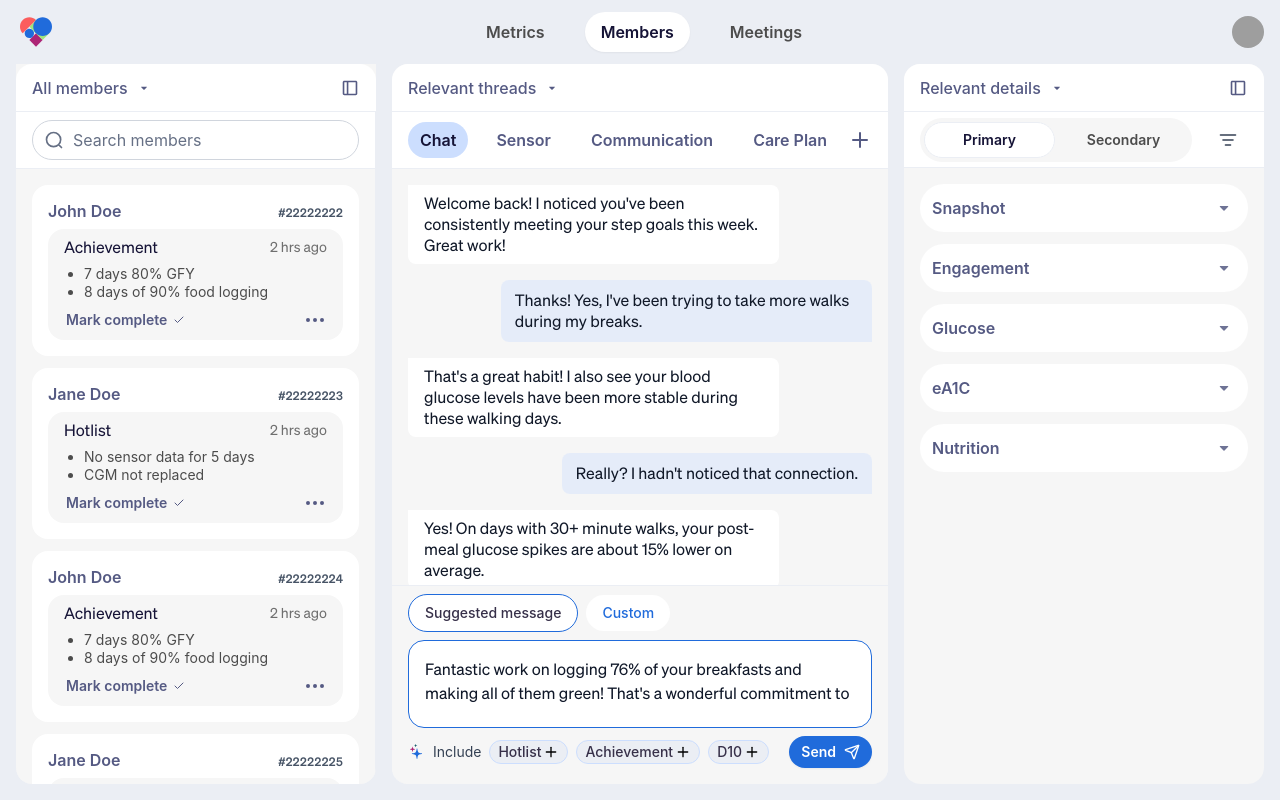
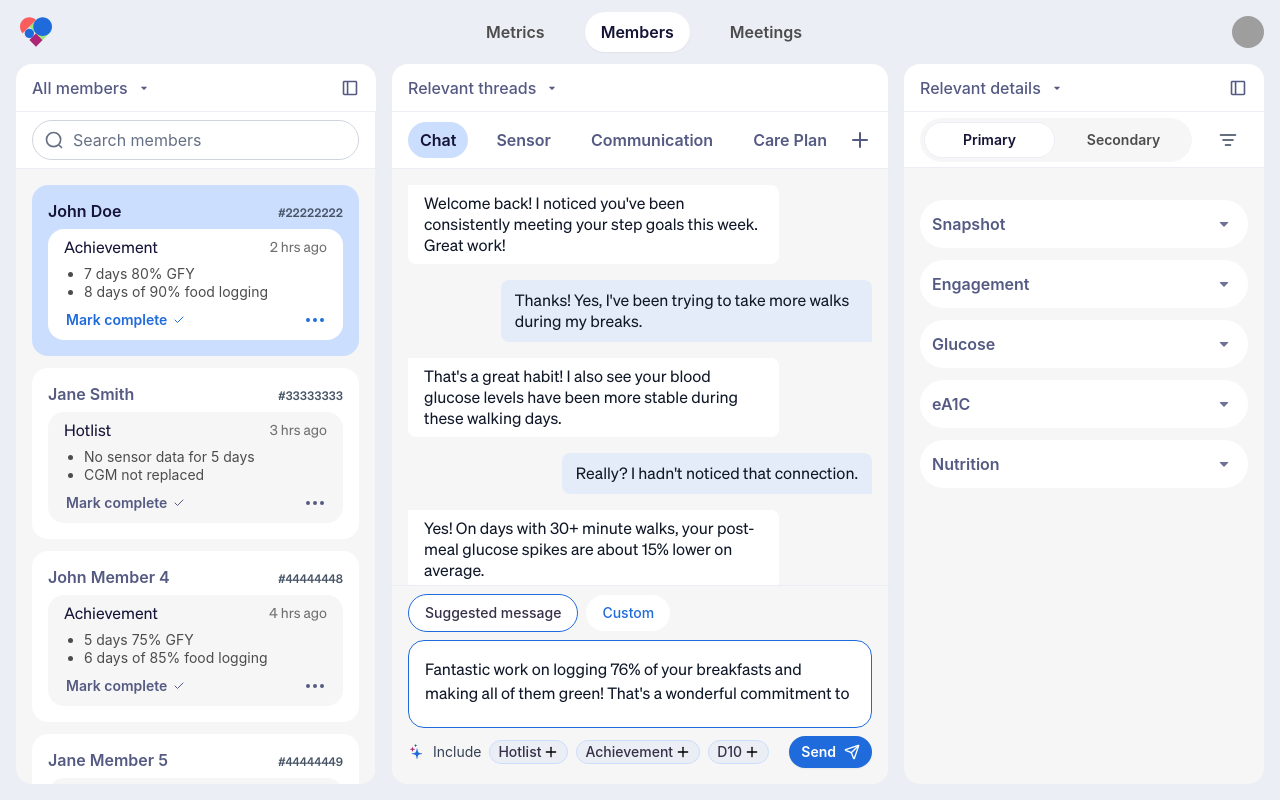
Before and after one commit to hirajanwin/cap25, a Next.js app in the folder cap2025/: page /members in a window 1280 px wide. Built offline with nearby package versions, Linux system fonts and the light colour scheme; grey boxes are pictures that could not be loaded.

Commit message:
task update

```diff
--- a/cap2025/app/members/page.tsx
+++ b/cap2025/app/members/page.tsx
@@ -24,6 +24,7 @@ import { PreTwinMedications } from "@/components/ui/pre-twin-medications";
 import { CurrentMedications } from "@/components/ui/current-medications";
 import { Medication } from "@/components/ui/medication";
 import { TaskCard } from "@/components/ui/task-card";
+import { membersData, type Member } from '@/data/members';
 
 const memberFilters = [
   "All members",
@@ -64,11 +65,18 @@ const tabs = [
 export default function MembersPage() {
   const [isLeftCollapsed, setIsLeftCollapsed] = useState(false);
   const [isRightCollapsed, setIsRightCollapsed] = useState(false);
+  const [searchQuery, setSearchQuery] = useState("");
+  const [selectedTab, setSelectedTab] = useState('chat');
+  const [selectedMember, setSelectedMember] = useState<Member>(membersData[0]);
   const [selectedMemberFilter, setSelectedMemberFilter] = useState(memberFilters[0]);
   const [selectedThreadFilter, setSelectedThreadFilter] = useState(threadFilters[0]);
   const [selectedDetailFilter, setSelectedDetailFilter] = useState(detailFilters[0]);
-  const [searchQuery, setSearchQuery] = useState("");
-  const [selectedTab, setSelectedTab] = useState('chat');
+
+  // Filter members based on search query
+  const filteredMembers = membersData.filter(member =>
+    member.name.toLowerCase().includes(searchQuery.toLowerCase()) ||
+    member.id.toLowerCase().includes(searchQuery.toLowerCase())
+  );
 
   return (
     <div className="h-full w-full overflow-hidden rounded-b-2xl px-4 pb-4">
@@ -85,7 +93,7 @@ export default function MembersPage() {
             isLeftCollapsed ? 'min-w-[56px] max-w-[56px]' : 'min-w-[360px] max-w-[360px]'
           }`}
         >
-          <div className="h-full w-full overflow-hidden rounded-b-2xl bg-[#f6f6f6]">
+          <div className="h-full w-full overflow-hidden rounded-b-2xl bg-[#f6f6f6] rounded-t-2xl">
             <PanelHeader
               onSidebarClick={() => setIsLeftCollapsed(!isLeftCollapsed)}
               showDropdown={!isLeftCollapsed}
@@ -107,28 +115,20 @@ export default function MembersPage() {
                   <ScrollArea.Root className="h-[calc(100%-80px)]">
                     <ScrollArea.Viewport className="h-full w-full">
                       <div className="flex flex-col gap-3 px-4 pt-4 pb-4">
-                        {[...Array(10)].map((_, index) => (
+                        {filteredMembers.map((member) => (
                           <TaskCard
-                            key={index}
-                            memberName={index % 2 === 0 ? "John Doe" : "Jane Doe"}
-                            memberId={`#${(22222222 + index).toString()}`}
-                            title={index % 2 === 0 ? "Achievement" : "Hotlist"}
-                            timeAgo="2 hrs ago"
-                            description={
-                              index % 2 === 0
-                                ? [
-                                    "7 days 80% GFY",
-                                    "8 days of 90% food logging"
-                                  ]
-                                : [
-                                    "No sensor data for 5 days",
-                                    "CGM not replaced"
-                                  ]
-                            }
-                            onMarkComplete={() => console.log('Mark complete')}
-                            onReject={() => console.log('Reject')}
-                            onSkip={() => console.log('Skip')}
-                            onReassign={() => console.log('Reassign')}
+                            key={member.id}
+                            memberName={member.name}
+                            memberId={member.id}
+                            title={member.task.title}
+                            timeAgo={member.task.timeAgo}
+                            description={member.task.description}
+                            defaultSelected={member.id === selectedMember.id}
+                            onMarkComplete={() => console.log('Mark complete', member.id)}
+                            onReject={() => console.log('Reject', member.id)}
+                            onSkip={() => console.log('Skip', member.id)}
+                            onReassign={() => console.log('Reassign', member.id)}
+                            onClick={() => setSelectedMember(member)}
                           />
                         ))}
                       </div>
@@ -171,8 +171,10 @@ export default function MembersPage() {
               />
             </div>
             <div className="flex-1 min-h-0">
-              {selectedTab === 'chat' && <Chat />}
-              {selectedTab !== 'chat' && <div className="p-4">Middle Panel Content</div>}
+              {selectedTab === 'chat' && <Chat messages={selectedMember.chat.messages} />}
+              {selectedTab === 'sensor' && <Snapshot />}
+              {selectedTab === 'communication' && <Engagement />}
+              {selectedTab === 'care-plan' && <CarePlan data={selectedMember.primaryData.carePlan} />}
             </div>
           </div>
         </ResizablePanel>
@@ -198,7 +200,6 @@ export default function MembersPage() {
               className="flex-none"
             />
             {!isRightCollapsed && (
-              <div className="flex flex-col flex-1 min-h-0">
               <TabsShadcn defaultValue="primary" className="h-full flex flex-col">
                 <div className="h-14 flex-none px-4 py-1 bg-white justify-start items-center gap-4 inline-flex w-full border-b border-[#ebeef4]">
                   <div className="grow shrink basis-0">
@@ -217,7 +218,7 @@ export default function MembersPage() {
                   <TabsContent value="primary" className="h-full">
                     <ScrollArea.Root className="h-full">
                       <ScrollArea.Viewport className="h-full w-full">
-                          <div className="flex flex-col gap-3 px-4 pt-0 pb-4">
+                        <div className="flex flex-col gap-3 px-4 pt-4 pb-4">
                           <Snapshot />
                           <Engagement />
                           <Glucose />
@@ -236,12 +237,12 @@ export default function MembersPage() {
                   <TabsContent value="secondary" className="h-full">
                     <ScrollArea.Root className="h-full">
                       <ScrollArea.Viewport className="h-full w-full">
-                          <div className="flex flex-col gap-3 px-4 pt-0 pb-4">
-                            <CarePlan />
-                            <MedicationChanges />
-                            <PreTwinMedications />
-                            <CurrentMedications />
-                            <Medication />
+                        <div className="flex flex-col gap-3 px-4 pt-4 pb-4">
+                          <CarePlan data={selectedMember.primaryData.carePlan} />
+                          <MedicationChanges data={selectedMember.primaryData.medicationChanges} />
+                          <PreTwinMedications data={selectedMember.secondaryData.preTwinMedications} />
+                          <CurrentMedications data={selectedMember.secondaryData.currentMedications} />
+                          <Medication data={selectedMember.secondaryData.medicationList} />
                         </div>
                       </ScrollArea.Viewport>
                       <ScrollArea.Scrollbar
@@ -254,7 +255,6 @@ export default function MembersPage() {
                   </TabsContent>
                 </div>
               </TabsShadcn>
-              </div>
             )}
           </div>
         </ResizablePanel>
--- a/cap2025/components/ui/task-card.tsx
+++ b/cap2025/components/ui/task-card.tsx
@@ -16,6 +16,7 @@ interface TaskCardProps {
   onSkip?: () => void;
   onReassign?: () => void;
   defaultSelected?: boolean;
+  onClick?: () => void;
 }
 
 export function TaskCard({
@@ -29,32 +30,31 @@ export function TaskCard({
   onSkip,
   onReassign,
   defaultSelected = false,
+  onClick,
 }: TaskCardProps) {
-  const [isSelected, setIsSelected] = React.useState(defaultSelected);
-
   const handleCardClick = (e: React.MouseEvent) => {
-    // Don't toggle if clicking on interactive elements
+    // Don't trigger click if clicking on interactive elements
     if (
       (e.target as HTMLElement).closest('button') ||
       (e.target as HTMLElement).closest('[role="menuitem"]')
     ) {
       return;
     }
-    setIsSelected(!isSelected);
+    onClick?.();
   };
 
   return (
     <div
       className={cn(
         "h-fit p-4 rounded-2xl flex-col justify-start items-start gap-2 inline-flex w-full cursor-pointer",
-        isSelected ? "bg-[#ccdefe]" : "bg-white"
+        defaultSelected ? "bg-[#ccdefe]" : "bg-white"
       )}
       onClick={handleCardClick}
     >
       <div className="flex items-baseline justify-between w-full">
         <div className={cn(
           "text-base font-semibold font-inter leading-tight",
-          isSelected ? "text-[#151336]" : "text-[#555a83]"
+          defaultSelected ? "text-[#151336]" : "text-[#555a83]"
         )}>
           {memberName}
         </div>
@@ -65,7 +65,7 @@ export function TaskCard({
 
       <div className={cn(
         "self-stretch px-4 py-2 rounded-2xl flex-col justify-start items-start gap-2 flex",
-        isSelected ? "bg-white" : "bg-[#f6f6f6]"
+        defaultSelected ? "bg-white" : "bg-[#f6f6f6]"
       )}>
         <div className="self-stretch justify-start items-center inline-flex">
           <div className="grow shrink basis-0 text-[#151336] text-base font-normal font-['Söhne'] leading-tight">
@@ -91,14 +91,14 @@ export function TaskCard({
           >
             <div className={cn(
               "text-sm font-semibold font-inter leading-tight",
-              isSelected ? "text-[#206bdb]" : "text-[#555a83]"
+              defaultSelected ? "text-[#206bdb]" : "text-[#555a83]"
             )}>
               Mark complete
             </div>
             <div className="w-4 h-4 px-0.5 py-1 justify-center items-center flex overflow-hidden">
               <CheckIcon className={cn(
                 "stroke-2",
-                isSelected ? "stroke-[#206bdb]" : "stroke-[#555a83]"
+                defaultSelected ? "stroke-[#206bdb]" : "stroke-[#555a83]"
               )} size={16} />
             </div>
           </button>
@@ -108,7 +108,7 @@ export function TaskCard({
               <button className="justify-center items-center gap-2 flex overflow-hidden hover:opacity-80 transition-opacity">
                 <MoreHorizontalIcon className={cn(
                   "w-6 h-6",
-                  isSelected ? "text-[#206bdb]" : "text-[#555a83]"
+                  defaultSelected ? "text-[#206bdb]" : "text-[#555a83]"
                 )} />
               </button>
             </DropdownMenu.Trigger>
--- /dev/null
+++ b/cap2025/data/members.ts
@@ -0,0 +1,236 @@
+export interface Member {
+  id: string;
+  name: string;
+  task: {
+    type: 'achievement' | 'hotlist';
+    title: string;
+    timeAgo: string;
+    description: string[];
+  };
+  chat: {
+    messages: {
+      id: string;
+      role: 'user' | 'assistant';
+      content: string;
+      timestamp: string;
+    }[];
+  };
+  primaryData: {
+    carePlan: {
+      title: string;
+      value: string;
+      change: number;
+    }[];
+    medicationChanges: {
+      name: string;
+      value: string;
+      change: number;
+    }[];
+  };
+  secondaryData: {
+    preTwinMedications: {
+      name: string;
+      value: string;
+    }[];
+    currentMedications: {
+      name: string;
+      value: string;
+    }[];
+    medicationList: {
+      name: string;
+      value: number;
+    }[];
+  };
+}
+
+export const membersData: Member[] = [
+  {
+    id: "#22222222",
+    name: "John Doe",
+    task: {
+      type: "achievement",
+      title: "Achievement",
+      timeAgo: "2 hrs ago",
+      description: [
+        "7 days 80% GFY",
+        "8 days of 90% food logging"
+      ]
+    },
+    chat: {
+      messages: [
+        {
+          id: "1",
+          role: "assistant",
+          content: "Hi John, great progress on your food logging! Keep it up!",
+          timestamp: "2025-01-02T10:00:00"
+        },
+        {
+          id: "2",
+          role: "user",
+          content: "Thanks! I've been trying to be more consistent.",
+          timestamp: "2025-01-02T10:05:00"
+        }
+      ]
+    },
+    primaryData: {
+      carePlan: [
+        { title: "Weekly Average GFY", value: "80%", change: 5 },
+        { title: "Food Logging", value: "90%", change: 8 }
+      ],
+      medicationChanges: [
+        { name: "Metformin", value: "1000mg", change: 20 },
+        { name: "Glipizide", value: "5mg", change: -10 }
+      ]
+    },
+    secondaryData: {
+      preTwinMedications: [
+        { name: "Metformin", value: "800mg" },
+        { name: "Glipizide", value: "10mg" }
+      ],
+      currentMedications: [
+        { name: "Metformin", value: "1000mg" },
+        { name: "Glipizide", value: "5mg" }
+      ],
+      medicationList: [
+        { name: "Pre Twin Medications", value: 4 },
+        { name: "Current Medications", value: 2 },
+        { name: "Medication changes", value: 1 },
+        { name: "Care Plan Summary", value: 1 }
+      ]
+    }
+  },
+  {
+    id: "#33333333",
+    name: "Jane Smith",
+    task: {
+      type: "hotlist",
+      title: "Hotlist",
+      timeAgo: "3 hrs ago",
+      description: [
+        "No sensor data for 5 days",
+        "CGM not replaced"
+      ]
+    },
+    chat: {
+      messages: [
+        {
+          id: "1",
+          role: "assistant",
+          content: "Hi Jane, I noticed your CGM hasn't been sending data. Can I help?",
+          timestamp: "2025-01-02T09:00:00"
+        },
+        {
+          id: "2",
+          role: "user",
+          content: "Yes, I'm having trouble replacing it. Could you guide me?",
+          timestamp: "2025-01-02T09:05:00"
+        }
+      ]
+    },
+    primaryData: {
+      carePlan: [
+        { title: "Sensor Usage", value: "20%", change: -60 },
+        { title: "Data Availability", value: "15%", change: -70 }
+      ],
+      medicationChanges: [
+        { name: "Insulin", value: "20 units", change: 0 },
+        { name: "Metformin", value: "850mg", change: 0 }
+      ]
+    },
+    secondaryData: {
+      preTwinMedications: [
+        { name: "Insulin", value: "20 units" },
+        { name: "Metformin", value: "850mg" }
+      ],
+      currentMedications: [
+        { name: "Insulin", value: "20 units" },
+        { name: "Metformin", value: "850mg" }
+      ],
+      medicationList: [
+        { name: "Pre Twin Medications", value: 3 },
+        { name: "Current Medications", value: 2 },
+        { name: "Medication changes", value: 0 },
+        { name: "Care Plan Summary", value: 1 }
+      ]
+    }
+  }
+];
+
+// Add 8 more members with unique IDs
+for (let i = 4; i <= 11; i++) {
+  const isAchievement = i % 2 === 0;
+  membersData.push({
+    id: `#${(44444444 + i).toString()}`,
+    name: isAchievement ? `John Member ${i}` : `Jane Member ${i}`,
+    task: {
+      type: isAchievement ? "achievement" : "hotlist",
+      title: isAchievement ? "Achievement" : "Hotlist",
+      timeAgo: `${i} hrs ago`,
+      description: isAchievement
+        ? ["5 days 75% GFY", "6 days of 85% food logging"]
+        : ["Missed medication dose", "Blood sugar readings irregular"]
+    },
+    chat: {
+      messages: [
+        {
+          id: "1",
+          role: "assistant",
+          content: isAchievement
+            ? "Great progress on your health goals!"
+            : "I noticed some concerns with your readings.",
+          timestamp: `2025-01-02T${10-i}:00:00`
+        },
+        {
+          id: "2",
+          role: "user",
+          content: isAchievement
+            ? "Thank you! I'm working hard on it."
+            : "Yes, I've been having some difficulties.",
+          timestamp: `2025-01-02T${10-i}:05:00`
+        }
+      ]
+    },
+    primaryData: {
+      carePlan: [
+        {
+          title: isAchievement ? "Weekly Average GFY" : "Medication Adherence",
+          value: isAchievement ? "75%" : "60%",
+          change: isAchievement ? 3 : -15
+        },
+        {
+          title: isAchievement ? "Food Logging" : "Blood Sugar Control",
+          value: isAchievement ? "85%" : "70%",
+          change: isAchievement ? 5 : -10
+        }
+      ],
+      medicationChanges: [
+        {
+          name: "Metformin",
+          value: `${800 + (i * 50)}mg`,
+          change: isAchievement ? 10 : -5
+        },
+        {
+          name: isAchievement ? "Glipizide" : "Insulin",
+          value: isAchievement ? "5mg" : "15 units",
+          change: isAchievement ? 5 : -10
+        }
+      ]
+    },
+    secondaryData: {
+      preTwinMedications: [
+        { name: "Metformin", value: `${800 + (i * 25)}mg` },
+        { name: isAchievement ? "Glipizide" : "Insulin", value: isAchievement ? "3mg" : "20 units" }
+      ],
+      currentMedications: [
+        { name: "Metformin", value: `${800 + (i * 50)}mg` },
+        { name: isAchievement ? "Glipizide" : "Insulin", value: isAchievement ? "5mg" : "15 units" }
+      ],
+      medicationList: [
+        { name: "Pre Twin Medications", value: 3 + (i % 2) },
+        { name: "Current Medications", value: 2 },
+        { name: "Medication changes", value: 1 },
+        { name: "Care Plan Summary", value: 1 }
+      ]
+    }
+  });
+}
```
Lines whose indentation alone changed are shown as unchanged.
